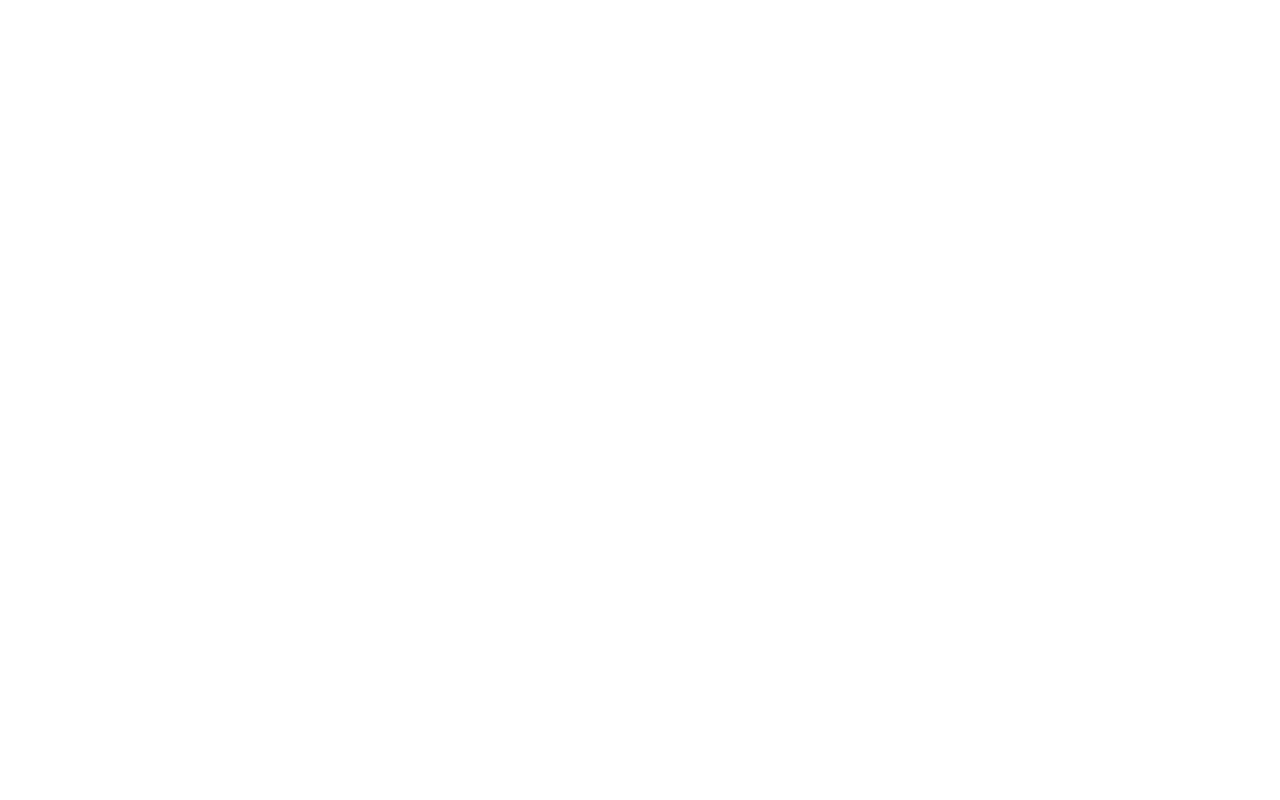
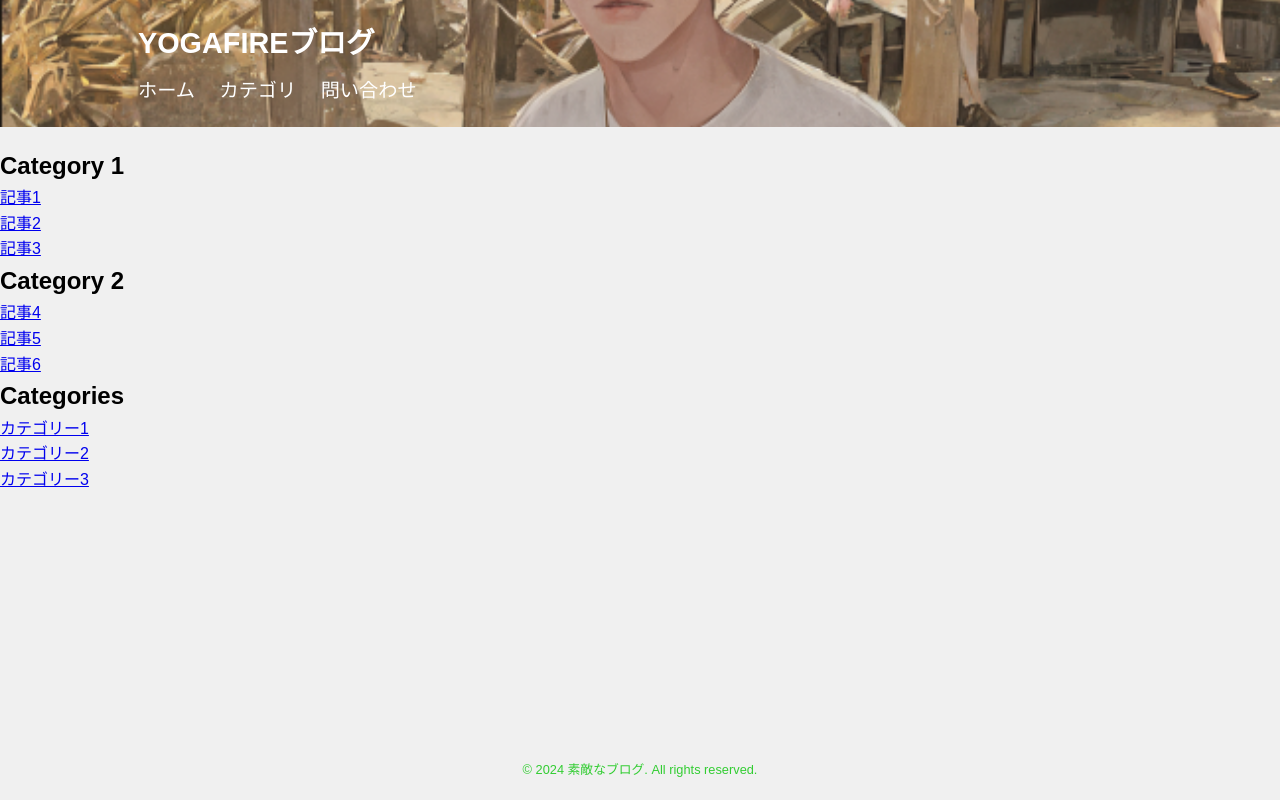
Before and after one commit to key-matrix/yogafire, a plain HTML site: page html/category.html in a window 1280 px wide. Drawn offline with Linux system fonts and the light colour scheme.

```diff
--- a/html/category.html
+++ b/html/category.html
@@ -0,0 +1,66 @@
+<!DOCTYPE html>
+<html lang="ja">
+
+<head>
+    <meta charset="UTF-8">
+    <meta name="viewport" content="width=device-width, initial-scale=1.0">
+    <title>YOGAFIREブログ</title>
+    <link rel="stylesheet" href="../statics/css/styles.css">
+</head>
+
+<body>
+    <header>
+        <div class="container">
+            <h1>YOGAFIREブログ</h1>
+            <nav>
+                <ul class="nav-links">
+                    <li><a href="../index.html">ホーム</a></li>
+                    <li><a href="#">カテゴリ</a></li>
+                    <li><a href="contact.html">問い合わせ</a></li>
+                </ul>
+            </nav>
+        </div>
+    </header>
+
+    <main class="main-content">
+        <section class="category">
+            <h2 class="category-title">Category 1</h2>
+            <ul class="category-list">
+                <li><a href="#">記事1</a></li>
+                <li><a href="#">記事2</a></li>
+                <li><a href="#">記事3</a></li>
+            </ul>
+        </section>
+
+        <section class="category">
+            <h2 class="category-title">Category 2</h2>
+            <ul class="category-list">
+                <li><a href="#">記事4</a></li>
+                <li><a href="#">記事5</a></li>
+                <li><a href="#">記事6</a></li>
+            </ul>
+        </section>
+
+        <!-- 他のカテゴリーを繰り返し表示 -->
+    </main>
+
+
+    <aside class="sidebar">
+        <h2 class="sidebar-title">Categories</h2>
+        <ul class="sidebar-list">
+            <li><a href="#">カテゴリー1</a></li>
+            <li><a href="#">カテゴリー2</a></li>
+            <li><a href="#">カテゴリー3</a></li>
+        </ul>
+    </aside>
+
+
+    <footer>
+        <div class="container">
+            <p>&copy; 2024 素敵なブログ. All rights reserved.</p>
+        </div>
+    </footer>
+
+</body>
+
+</html>
--- a/statics/css/styles.css
+++ b/statics/css/styles.css
@@ -16,7 +16,7 @@ body {
 .container {
     width: 80%;
     margin: 0 auto;
-    padding: 20px;
+    padding: 10px;
 }
 
 header {
```
Also changed, not shown: clone.html (deleted, +0 -14 lines), html/contact.html (+26 -12 lines), statics/css/category.css (added, +19 -0 lines).
